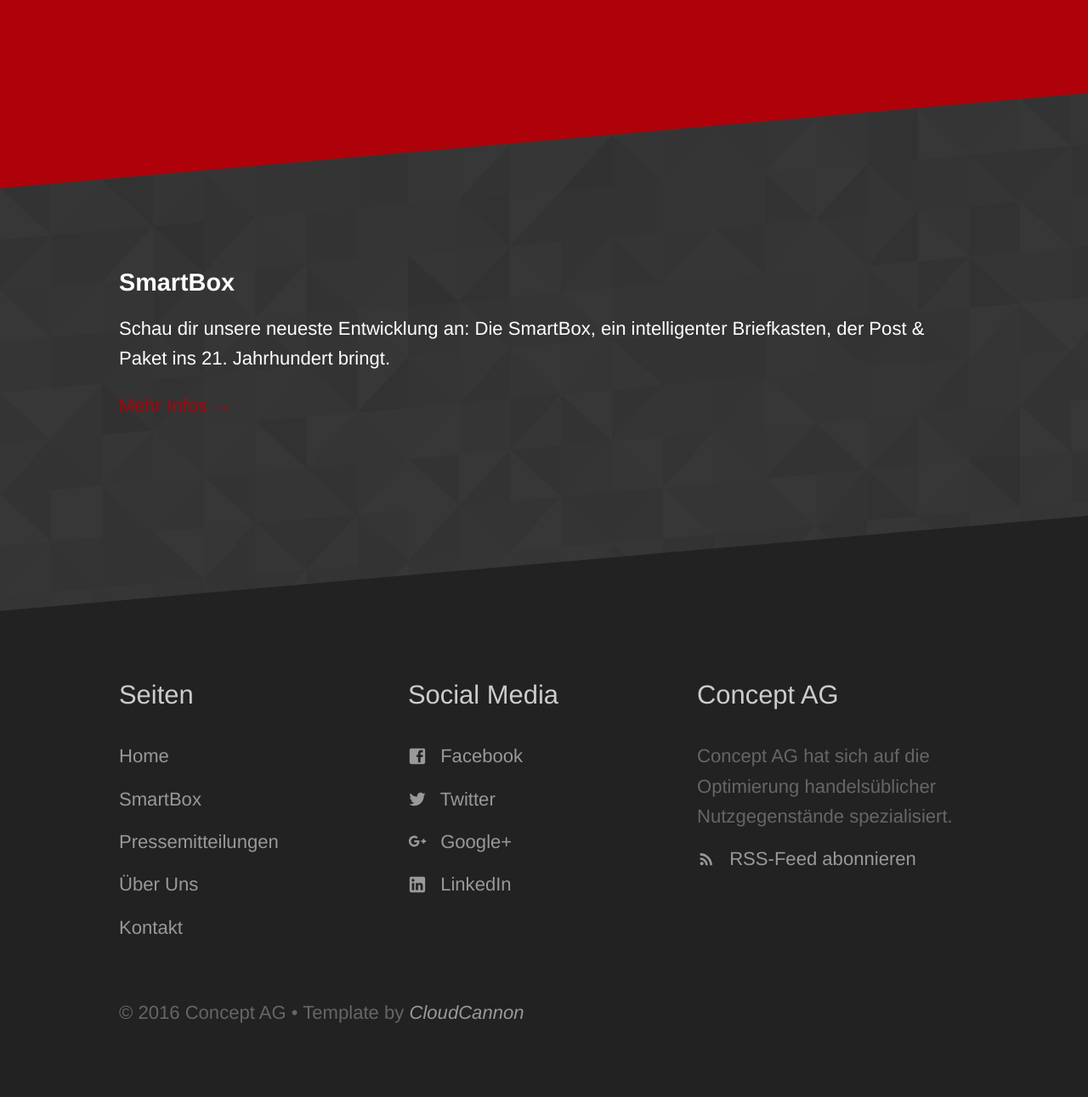
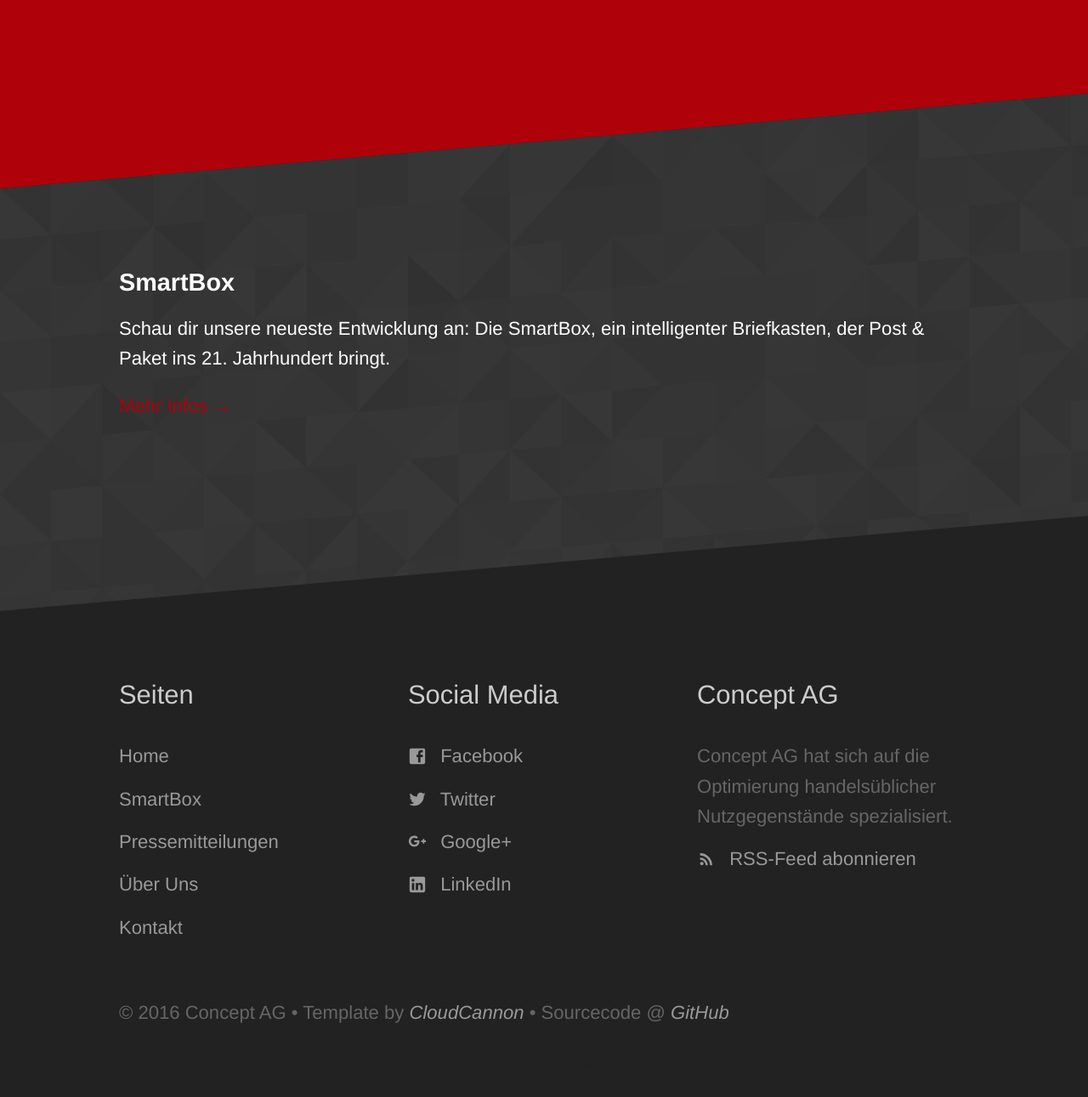
Before and after one commit to jantede/concept-page, a Jekyll site: the page built from index.html, in a window 1280 px wide. Shown: the part 453-1744 px from the top of the page at 85% size. Built offline with Jekyll 4.4.1, drawn with Linux system fonts in a browser that asks for light colours.

Commit message:
Added Github link in footer

```diff
--- a/_layouts/default.html
+++ b/_layouts/default.html
@@ -75,6 +75,8 @@
 					&copy; {{ site.time | date: '%Y' }} {{ site.data.company.title }}
 					&bull;
 					Template by <a href="http://cloudcannon.com/">CloudCannon</a>
+					&bull;
+					Sourcecode @ <a href="https://github.com/jantede/concept-page/">GitHub</a>
 				</p>
 			</div>
 		</footer>
```
